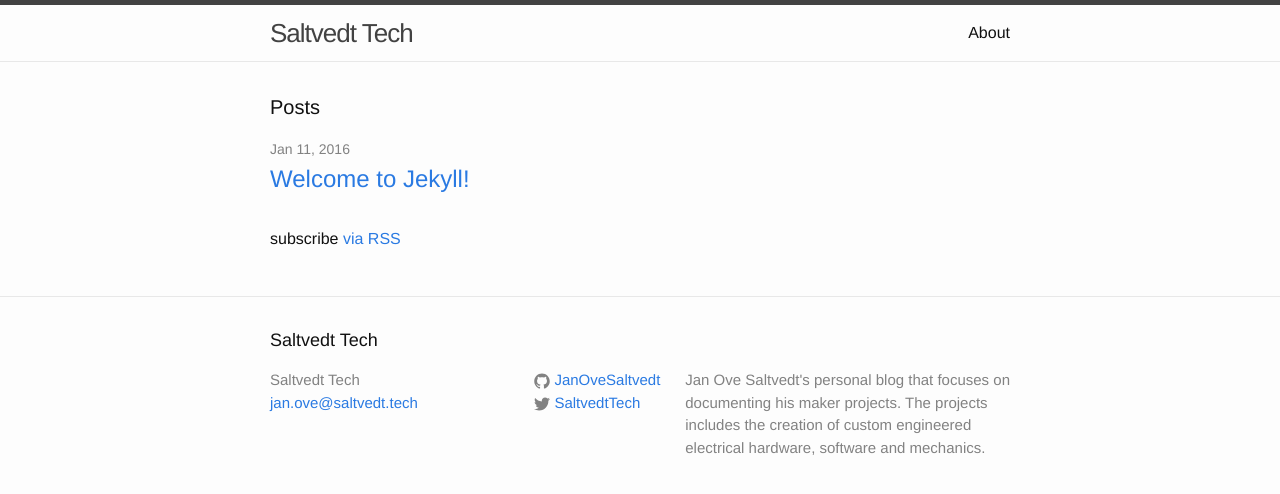
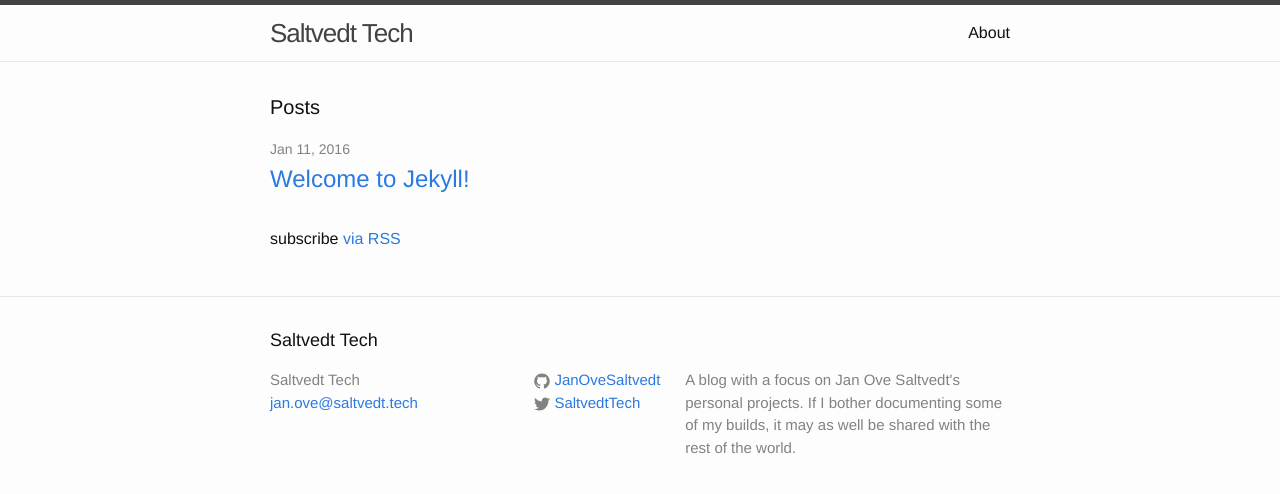
Before and after one commit to JanOveSaltvedt/JanOveSaltvedt.github.io, a Jekyll site: the page built from index.html, in a window 1280 px wide. Shown: the top 494 px of the page. Built offline with Jekyll 4.4.1, drawn with Linux system fonts in a browser that asks for light colours.

Commit message:
Update _config.yml

```diff
--- a/_config.yml
+++ b/_config.yml
@@ -2,8 +2,7 @@
 title: Saltvedt Tech
 email: jan.ove@saltvedt.tech
 description: > # this means to ignore newlines until "baseurl:"
-  Jan Ove Saltvedt's personal blog that focuses on documenting his maker projects.
-  The projects includes the creation of custom engineered  electrical hardware, software and mechanics.
+  A blog with a focus on Jan Ove Saltvedt's personal projects. If I bother documenting some of my builds, it may as well be shared with the rest of the world.
 baseurl: "" # the subpath of your site, e.g. /blog/
 url: "http://saltvedt.tech" # the base hostname & protocol for your site
 twitter_username: SaltvedtTech
```
